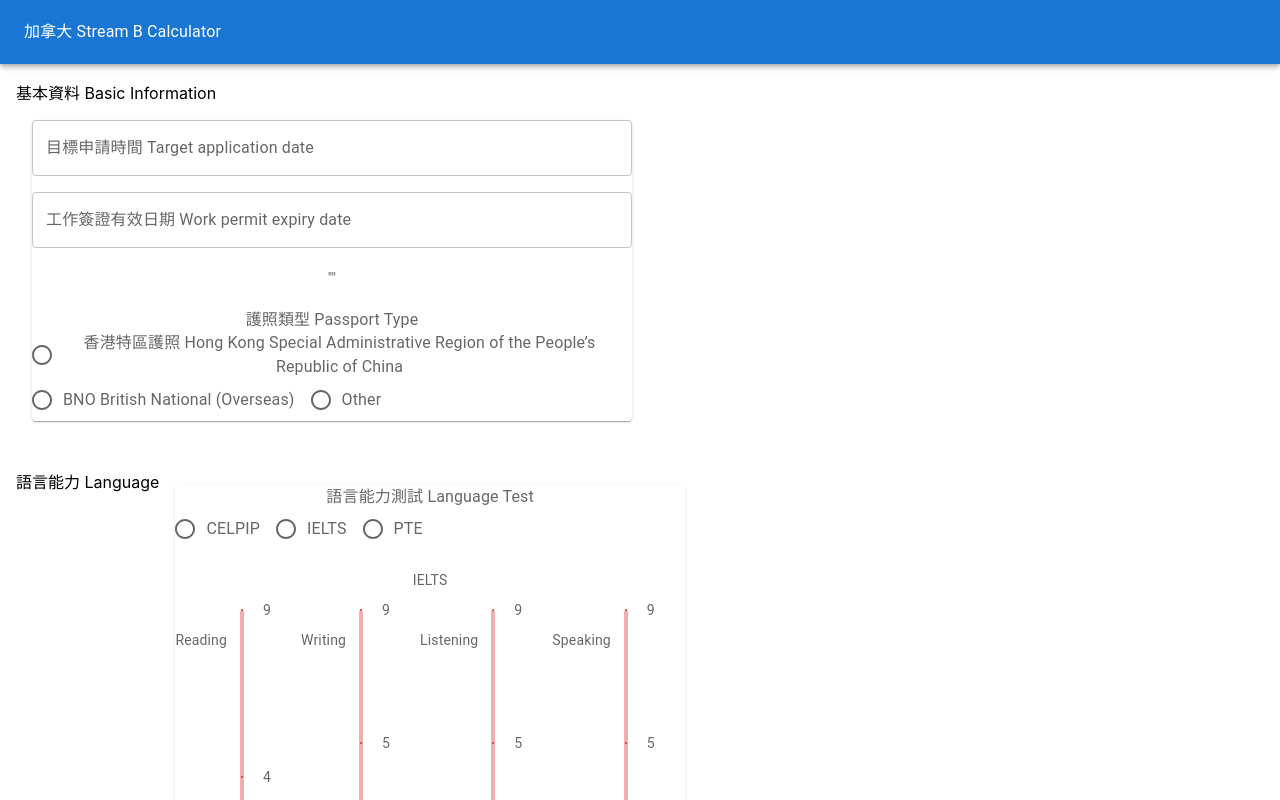
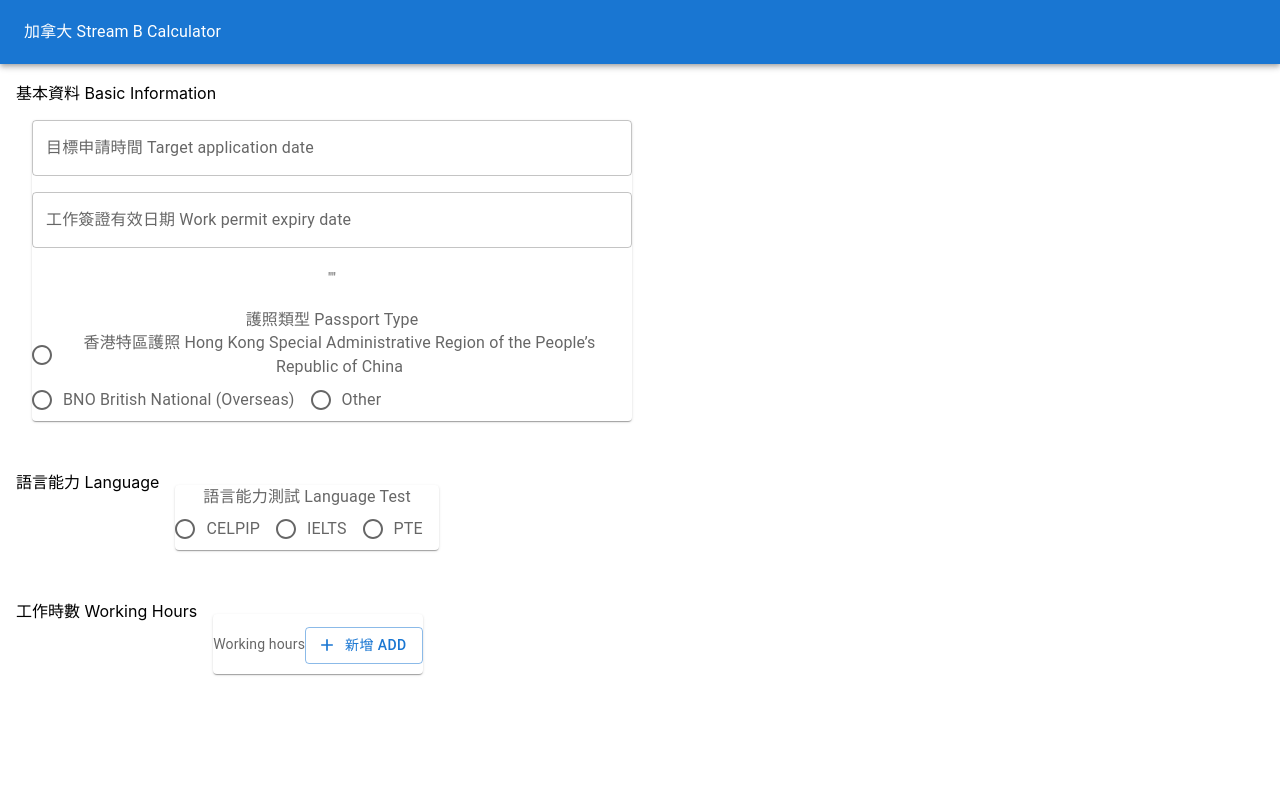
Before and after one commit to VardyNg/Canada-HK-Stream-B-Calculator, a React (Create React App) app: page / in a window 1280 px wide. Shown: the top 800 px of the page. Built offline with nearby package versions, Linux system fonts and the light colour scheme.

Commit message:
add None type of language exam option, display sliders when user has choosen an exam

```diff
--- a/src/data/LanguageTestTypeEnum.ts
+++ b/src/data/LanguageTestTypeEnum.ts
@@ -1,4 +1,5 @@
 enum LanguageTestTypeEnum {
+  None,
   CELPIP='CELPIP',
   IELTS='IELTS',
   PTE='PTE',
--- a/src/molecules/stream-b-calculator/language-exam-slider.tsx
+++ b/src/molecules/stream-b-calculator/language-exam-slider.tsx
@@ -14,13 +14,18 @@ type LanguageExamSliderProp = {
 }
 
 function LanguageExamSlider(props: LanguageExamSliderProp) {
-  const spec = LanguageTestSpec[props.type];
-  console.log(spec);
+
 
   const [readingScore, setReadingScore] = useState(0);
   const [writingScore, setWritingScore] = useState(0);
   const [listeningScore, setListeningScore] = useState(0);
   const [speakingScore, setSpeakingScore] = useState(0);
+
+  if (props.type === LanguageTestTypeEnum.None ) {
+    return <></>
+  }
+
+  const spec = LanguageTestSpec[props.type];
 
   const onReadingScoreChange = (newValue: number) => {
     setReadingScore(newValue);
--- a/src/organisms/stream-b-calculator/language-requirement.tsx
+++ b/src/organisms/stream-b-calculator/language-requirement.tsx
@@ -10,8 +10,10 @@ import {
 import {
   LanguageExamSlider
 } from '../../molecules'
-function LanguageRequirement() {
-  const [testType, setTestType] = React.useState<LanguageTestTypeEnum>(LanguageTestTypeEnum.IELTS);
+import Fade from '@mui/material/Fade';
+
+function  LanguageRequirement() {
+  const [testType, setTestType] = React.useState<LanguageTestTypeEnum>(LanguageTestTypeEnum.None);
   const [errorPassport, setErrorPassport] = React.useState(false);
 
   const handleChange = (event: React.ChangeEvent<HTMLInputElement>) => {
@@ -44,9 +46,15 @@ function LanguageRequirement() {
         />
       </RadioGroup>
       {errorPassport}
-      <LanguageExamSlider
-        type={testType}
-      />
+      <Fade
+        in={testType !== LanguageTestTypeEnum.None}
+      >
+        <div>
+          <LanguageExamSlider
+            type={testType}
+          />
+        </div>
+      </Fade>
     </FormControl>
   )
 }
```
